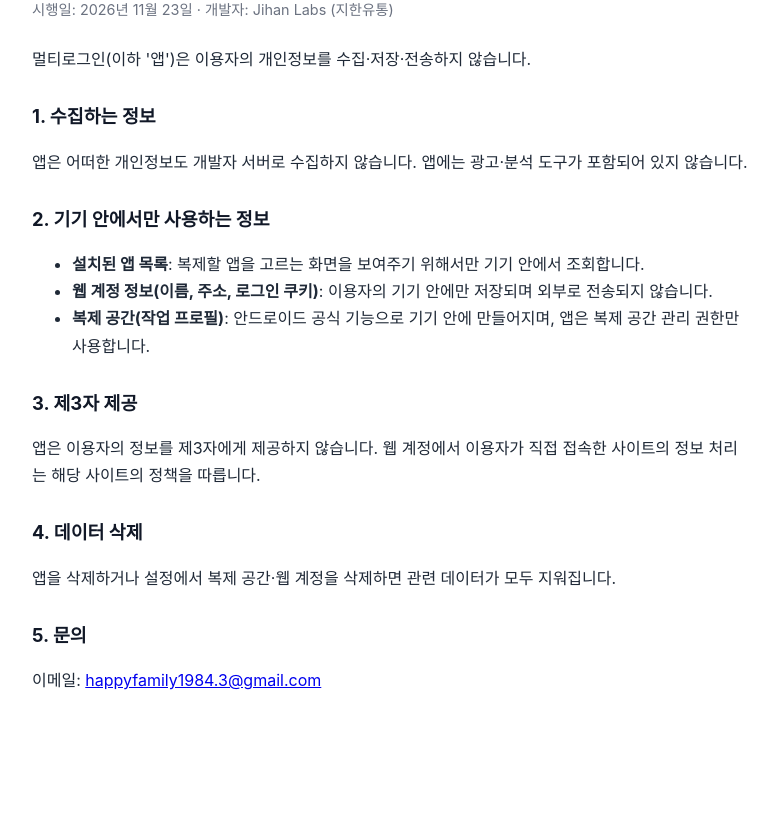
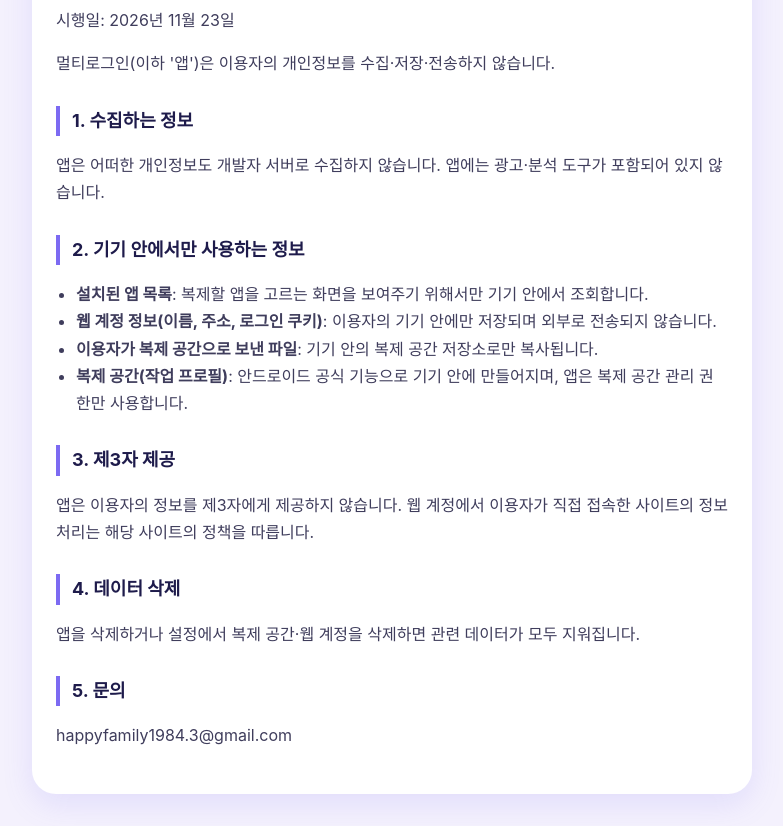
Before and after one commit to happyfamily1984/jihan-distribution, a plain HTML site: page privacy-multilogin.html in a window 1280 px wide. Shown: the part 113-939 px from the top of the page, without its empty margins (248-1031 px from the left). Before the commit the page ends 847 px from the top, so only its background shows below. Drawn offline with Linux system fonts and the light colour scheme.

Commit message:
Update privacy-multilogin.html for 1.1.0

```diff
--- a/privacy-multilogin.html
+++ b/privacy-multilogin.html
@@ -1,26 +1,23 @@
-<!DOCTYPE html>
-<html lang="ko">
-<head>
-  <meta charset="UTF-8" />
-  <meta name="viewport" content="width=device-width, initial-scale=1.0" />
-  <title>멀티로그인 개인정보 처리방침 - Jihan Labs</title>
+<!doctype html>
+<html lang="ko"><head><meta charset="utf-8"><meta name="viewport" content="width=device-width,initial-scale=1">
+<title>멀티로그인 개인정보 처리방침</title>
 <style>
-    body { font-family: -apple-system, BlinkMacSystemFont, "Apple SD Gothic Neo", sans-serif; max-width: 720px; margin: 40px auto; padding: 0 20px; line-height: 1.7; color: #1f2937; }
-    h1 { font-size: 1.6rem; border-bottom: 2px solid #4f46e5; padding-bottom: 8px; }
-    h2 { font-size: 1.15rem; margin-top: 28px; color: #111827; }
-    .meta { color: #6b7280; font-size: 0.9rem; margin-bottom: 24px; }
-  </style>
-</head>
-<body>
+body{margin:0;background:#F4F1FD;color:#1E1B4B;font-family:-apple-system,"Apple SD Gothic Neo","Noto Sans KR",sans-serif;line-height:1.7}
+main{max-width:720px;margin:0 auto;padding:32px 20px}
+section{background:#fff;border-radius:24px;padding:28px 24px;box-shadow:0 10px 30px rgba(124,106,242,.15)}
+h1{font-size:26px;margin:0 0 8px} h2{font-size:18px;margin:28px 0 8px;padding-left:12px;border-left:4px solid #7C6AF2}
+p,li{color:#3f3d5c} ul{padding-left:20px}
+</style></head><body><main><section>
 <h1>멀티로그인 개인정보 처리방침</h1>
-  <p class="meta">시행일: 2026년 11월 23일 · 개발자: Jihan Labs (지한유통)</p>
-  <p>멀티로그인(이하 '앱')은 이용자의 개인정보를 수집·저장·전송하지 않습니다.</p>
+<p>시행일: 2026년 11월 23일</p>
+<p>멀티로그인(이하 &#x27;앱&#x27;)은 이용자의 개인정보를 수집·저장·전송하지 않습니다.</p>
 <h2>1. 수집하는 정보</h2>
 <p>앱은 어떠한 개인정보도 개발자 서버로 수집하지 않습니다. 앱에는 광고·분석 도구가 포함되어 있지 않습니다.</p>
 <h2>2. 기기 안에서만 사용하는 정보</h2>
 <ul>
 <li><strong>설치된 앱 목록</strong>: 복제할 앱을 고르는 화면을 보여주기 위해서만 기기 안에서 조회합니다.</li>
 <li><strong>웹 계정 정보(이름, 주소, 로그인 쿠키)</strong>: 이용자의 기기 안에만 저장되며 외부로 전송되지 않습니다.</li>
+<li><strong>이용자가 복제 공간으로 보낸 파일</strong>: 기기 안의 복제 공간 저장소로만 복사됩니다.</li>
 <li><strong>복제 공간(작업 프로필)</strong>: 안드로이드 공식 기능으로 기기 안에 만들어지며, 앱은 복제 공간 관리 권한만 사용합니다.</li>
 </ul>
 <h2>3. 제3자 제공</h2>
@@ -28,6 +25,5 @@
 <h2>4. 데이터 삭제</h2>
 <p>앱을 삭제하거나 설정에서 복제 공간·웹 계정을 삭제하면 관련 데이터가 모두 지워집니다.</p>
 <h2>5. 문의</h2>
-  <p>이메일: <a href="mailto:happyfamily1984.3@gmail.com">happyfamily1984.3@gmail.com</a></p>
-</body>
-</html>
+<p>happyfamily1984.3@gmail.com</p>
+</section></main></body></html>
```
Lines whose indentation alone changed are shown as unchanged.
